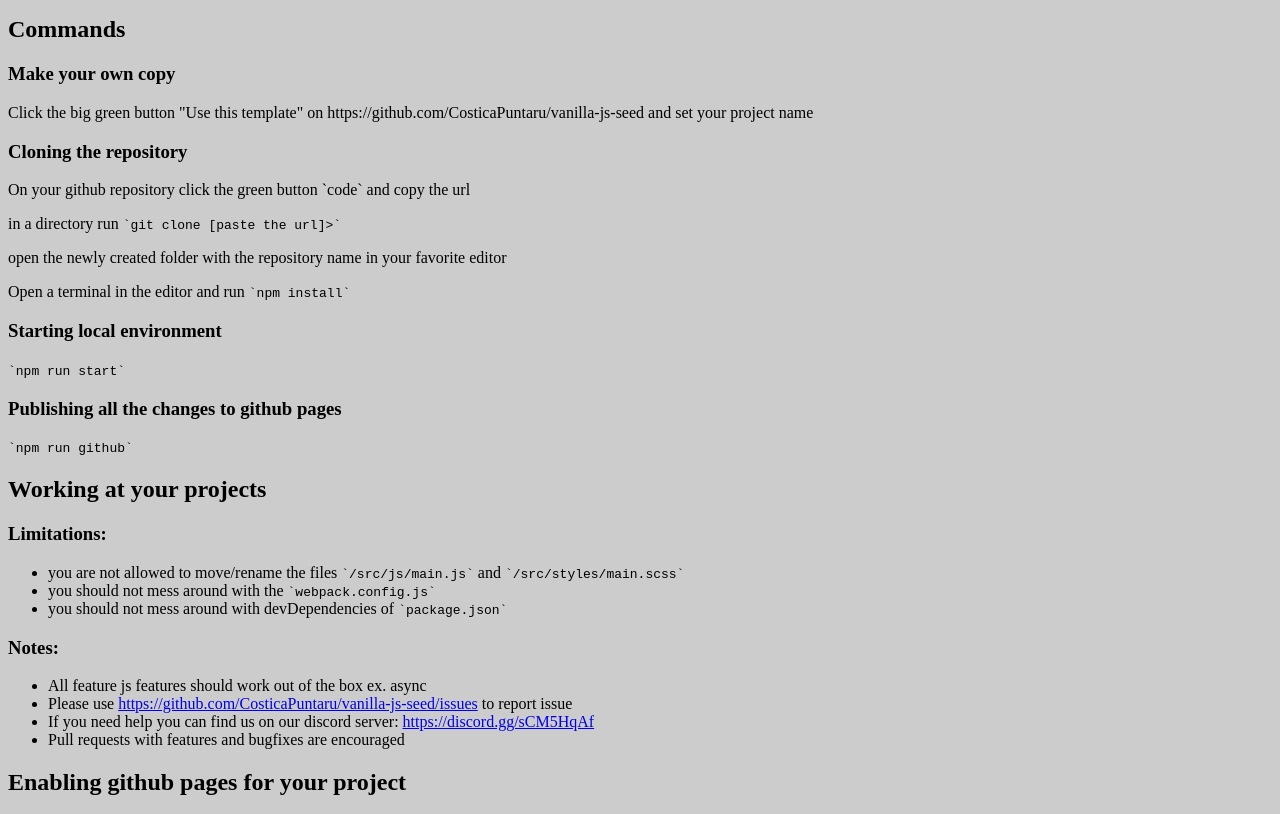
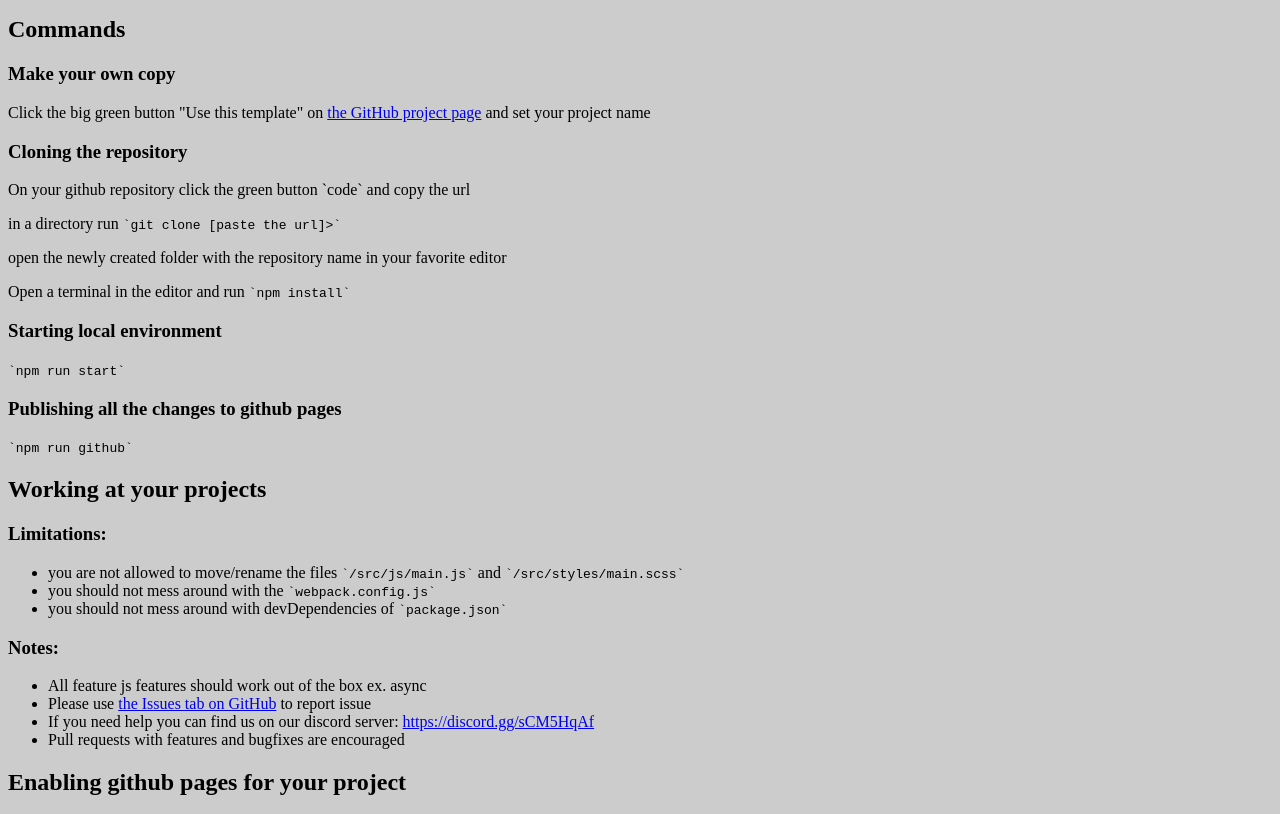
Before and after one commit to Cariera-in-IT/vanila-js-scss-seed-project, a website built with webpack: page src/index.html in a window 1280 px wide. Shown: the part 577-1391 px from the top of the page. Built offline with nearby package versions, Linux system fonts and the light colour scheme; files whose address does not match are found by name.

Commit message:
chore: fix references

```diff
--- a/src/index.html
+++ b/src/index.html
@@ -12,7 +12,7 @@
 	<meta name="og:image" content="$og_image" />
 	<meta name="og:image:alt" content="$og_alt" />
 	<meta name="article:published_time" content="$page_date" />
-	<link rel="preload" href="$optional_webfont" as="font" type="font/woff2" crossorigin />
+	<link rel="preload" href="$webfont_url" as="font" type="font/woff2" crossorigin />
 	<meta name="robots" content="index, follow, max-image-preview:large, max-snippet:-1, max-video-preview:-1" />
 	<meta name="og:site_name" content="$site_name" />
 	<meta name="og:type" content="website" />
@@ -97,7 +97,7 @@
 
 			<h3>Make your own copy</h3>
 
-			<p>Click the big green button "Use this template" on https://github.com/CosticaPuntaru/vanilla-js-seed and set your project name</p>
+			<p>Click the big green button "Use this template" on <a href="https://github.com/Cariera-in-IT/vanila-js-scss-seed-project">the GitHub project page</a> and set your project name</p>
 
 			<h3>Cloning the repository</h3>
 
@@ -131,7 +131,7 @@
 
 			<ul>
 				<li>All feature js features should work out of the box ex. async</li>
-				<li>Please use <a href="https://github.com/CosticaPuntaru/vanilla-js-seed/issues">https://github.com/CosticaPuntaru/vanilla-js-seed/issues</a> to report issue</li>
+				<li>Please use <a href="https://github.com/Cariera-in-IT/vanila-js-scss-seed-project/issues">the Issues tab on GitHub</a> to report issue</li>
 				<li>If you need help you can find us on our discord server: <a href="https://discord.gg/sCM5HqAf">https://discord.gg/sCM5HqAf</a></li>
 				<li>Pull requests with features and bugfixes are encouraged</li>
 			</ul>
```
Also changed, not shown: README.md.
